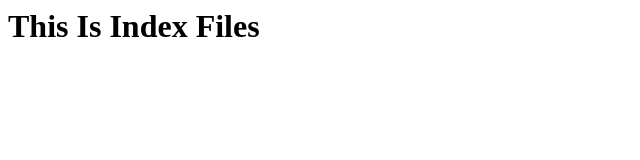
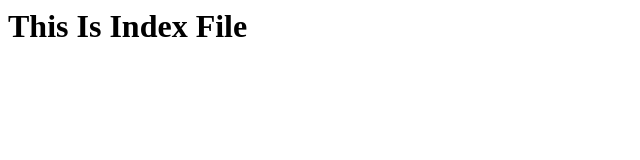
Before and after one commit to BishalBhati/HMS, a plain HTML site: page index.html in a window 1280 px wide. Shown: the full height of the page, 0-640 px from the left. Drawn offline with Linux system fonts and the light colour scheme.

Commit message:
index file fix

```diff
--- a/index.html
+++ b/index.html
@@ -1,5 +1,5 @@
 <html>
     <body>
-        <h1>This Is Index Files</h1>
+        <h1>This Is Index File</h1>
     </body>
 </html>
```
